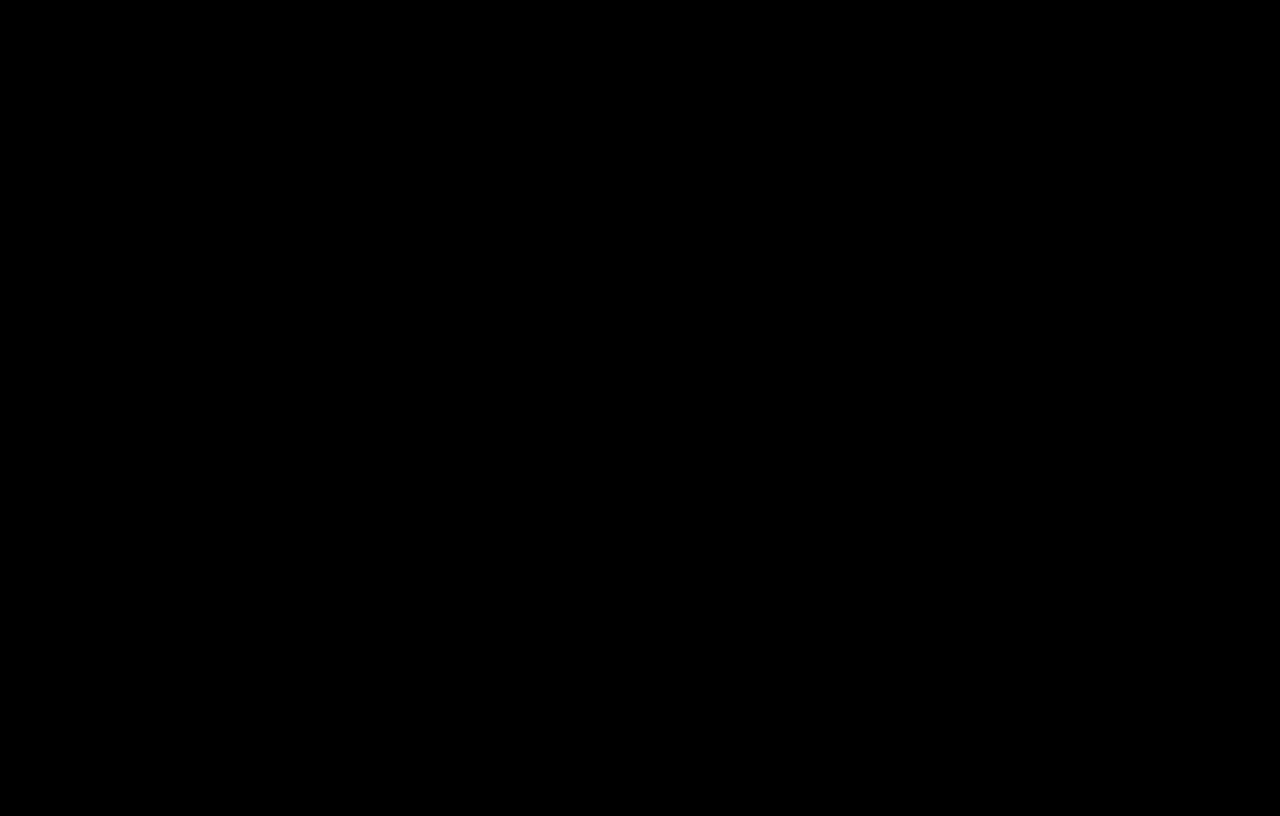
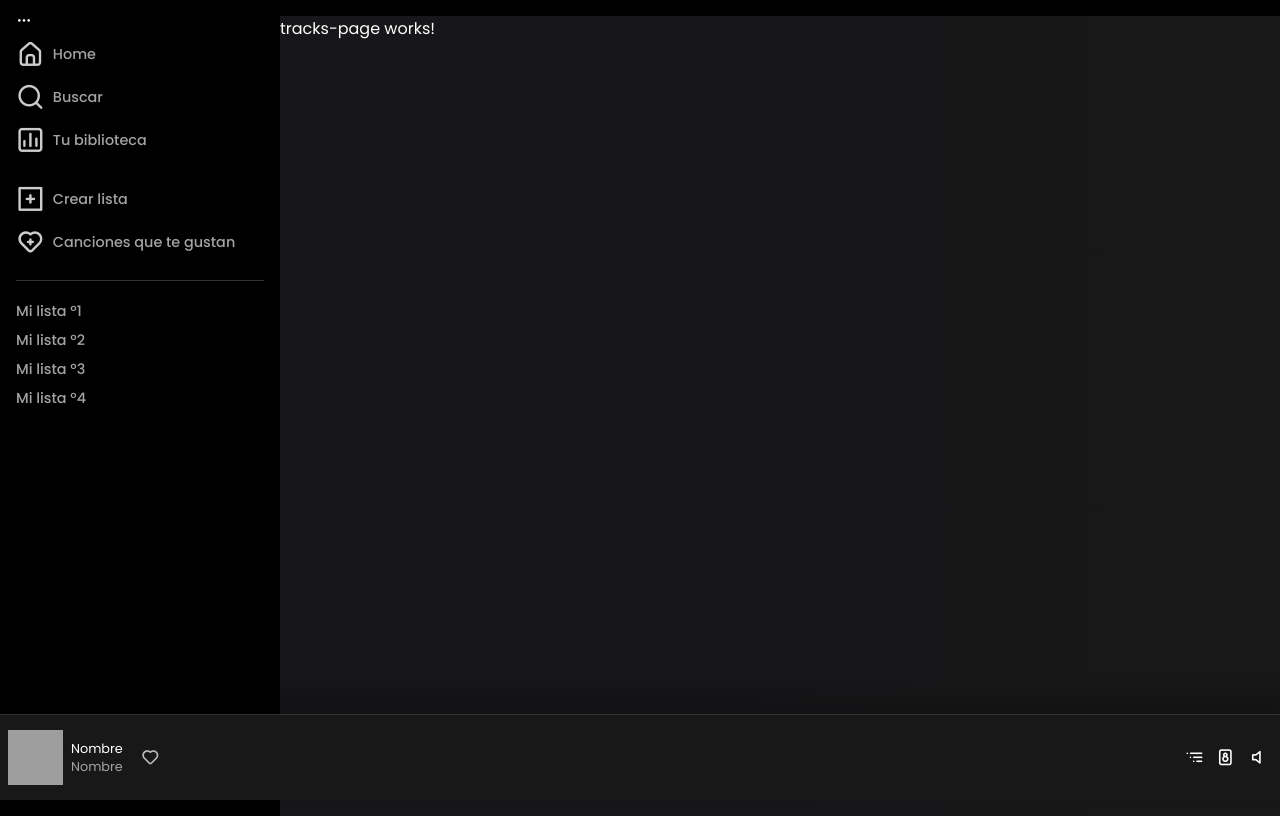
Before and after one commit to Jesus-Rojas/angular-spotify-leifer, an Angular app: page /tracks in a window 1280 px wide. Before the commit this address led to /. Built offline with nearby package versions, Linux system fonts and the light colour scheme; grey boxes are pictures that could not be loaded.

Commit message:
layout media player

```diff
--- a/src/app/app-routing.module.ts
+++ b/src/app/app-routing.module.ts
@@ -9,7 +9,7 @@ const routes: Routes = [
   },
   {
     path: '', //TODO (Private) 🔴🔴
-    // component: HomePageComponent,
+    component: HomePageComponent,
     loadChildren: () => import(`./modules/home/home.module`).then(m => m.HomeModule),
     // canActivate: [SessionGuard]
   }
--- a/src/app/modules/auth/auth-routing.module.ts
+++ b/src/app/modules/auth/auth-routing.module.ts
@@ -1,7 +1,17 @@
 import { NgModule } from '@angular/core';
 import { RouterModule, Routes } from '@angular/router';
+import { LoginPageComponent } from './pages/login-page/login-page.component';
 
-const routes: Routes = [];
+const routes: Routes = [
+  {
+    path: 'login',//TODO http://localhost:4200/auth/login
+    component: LoginPageComponent
+  },
+  {
+    path: '**',
+    redirectTo: '/auth/login'
+  }
+];
 
 @NgModule({
   imports: [RouterModule.forChild(routes)],
--- a/src/app/modules/favorites/favorites-routing.module.ts
+++ b/src/app/modules/favorites/favorites-routing.module.ts
@@ -1,7 +1,13 @@
 import { NgModule } from '@angular/core';
 import { RouterModule, Routes } from '@angular/router';
+import { FavoritesPageComponent } from './pages/favorites-page/favorites-page.component';
 
-const routes: Routes = [];
+const routes: Routes = [
+  {
+    path: '',
+    component: FavoritesPageComponent
+  }
+];
 
 @NgModule({
   imports: [RouterModule.forChild(routes)],
--- a/src/app/modules/history/history-routing.module.ts
+++ b/src/app/modules/history/history-routing.module.ts
@@ -1,7 +1,13 @@
 import { NgModule } from '@angular/core';
 import { RouterModule, Routes } from '@angular/router';
+import { HistoryPageComponent } from './pages/history-page/history-page.component';
 
-const routes: Routes = [];
+const routes: Routes = [
+  {
+    path: '',
+    component: HistoryPageComponent
+  }
+];
 
 @NgModule({
   imports: [RouterModule.forChild(routes)],
--- a/src/app/modules/home/home-routing.module.ts
+++ b/src/app/modules/home/home-routing.module.ts
@@ -1,11 +1,22 @@
 import { NgModule } from '@angular/core';
 import { RouterModule, Routes } from '@angular/router';
-import { HomePageComponent } from './pages/home-page/home-page.component';
 
 const routes: Routes = [
   {
-    path: '',
-    component: HomePageComponent
+    path: 'tracks',
+    loadChildren: () => import('@modules/tracks/tracks.module').then(m => m.TracksModule)
+  },
+  {
+    path: 'favorites',
+    loadChildren: () => import('@modules/favorites/favorites.module').then(m => m.FavoritesModule)
+  },
+  {
+    path: 'history',
+    loadChildren: () => import('@modules/history/history.module').then(m => m.HistoryModule)
+  },
+  {
+    path: '**',//TODO 404 cuando no existe la ruta
+    redirectTo: '/tracks'
   }
 ];
 
--- a/src/app/modules/tracks/pages/tracks-page/tracks-page.component.css
+++ b/src/app/modules/tracks/pages/tracks-page/tracks-page.component.css
@@ -0,0 +1,3 @@
+.tracks-page {
+  padding: 1rem;
+}
--- a/src/app/modules/tracks/tracks-routing.module.ts
+++ b/src/app/modules/tracks/tracks-routing.module.ts
@@ -1,7 +1,13 @@
 import { NgModule } from '@angular/core';
 import { RouterModule, Routes } from '@angular/router';
+import { TracksPageComponent } from './pages/tracks-page/tracks-page.component';
 
-const routes: Routes = [];
+const routes: Routes = [
+  {
+    path: '',
+    component: TracksPageComponent
+  }
+];
 
 @NgModule({
   imports: [RouterModule.forChild(routes)],
--- a/src/app/shared/components/media-player/media-player.component.css
+++ b/src/app/shared/components/media-player/media-player.component.css
@@ -0,0 +1,154 @@
+.media-player {
+  background-color: var(--color-5);
+  position: fixed;
+  bottom: 0;
+  width: 100%;
+  z-index: 2;
+  height: 85px;
+  border-top: solid 1px var(--color-2);
+  box-shadow: 0px -15px 15px 7px #0000002e;
+}
+
+.media-player .media-player--wrapper {
+  position: relative;
+  display: flex;
+  justify-content: space-between;
+  height: 100%;
+  padding: 0;
+}
+
+.media-player .media-player--wrapper .player-center {
+  display: flex;
+  align-content: center;
+  align-items: center;
+}
+
+.media-player--wrapper .artist {
+  width: 25%;
+  padding: 0 .5rem;
+}
+
+.media-player--wrapper .player-audio {
+  width: 25%;
+  padding: 0 .5rem;
+}
+
+.media-player--wrapper .player-controls {
+  width: 50%;
+  padding: 0 .5rem;
+  position: relative;
+}
+
+.media-player--wrapper .artist .artist-inside {
+  display: flex;
+  gap: .5rem
+}
+
+.media-player--wrapper .artist .track-like {
+  display: flex;
+  flex-direction: column;
+  align-self: center;
+  padding: 0 .25rem;
+}
+
+.media-player--wrapper .artist .track-like .btn-like {
+  border: 0;
+  background-color: transparent;
+  color: var(--color-4);
+  font-size: var(--font-size-2);
+  opacity: .7;
+}
+
+.media-player--wrapper .artist .artist-inside .track-info {
+  display: flex;
+  flex-direction: column;
+  align-self: center;
+}
+
+.media-player--wrapper .artist .artist-inside .track-title {
+  margin: 0;
+  font-weight: 400;
+  font-size: .8rem;
+}
+
+.media-player--wrapper .artist .artist-inside .sub-title {
+  margin: 0;
+  font-weight: 300;
+  font-size: 80%;
+  opacity: .6;
+}
+
+.media-player--wrapper .artist .artist-inside .cover {
+  width: 55px;
+  height: 55px;
+  object-fit: cover;
+}
+
+.media-player--wrapper .player-controls-inside {
+  display: flex;
+  justify-content: center;
+  align-self: center;
+  flex-direction: column;
+  width: 100%;
+  position: relative;
+}
+
+.media-player--wrapper .player-controls-inside .buttons-media {
+  display: flex;
+  justify-content: center;
+  align-self: center;
+  gap: .5rem
+}
+
+.media-player--wrapper .player-controls-inside .buttons-media .btn {
+  background-color: transparent;
+  border: 0;
+  color: var(--color-4);
+  opacity: .7;
+  font-size: 1.65rem
+}
+
+.media-player--wrapper .player-controls-inside .buttons-media .play {
+  font-size: 2.35rem;
+}
+
+.media-player--wrapper .player-controls-inside .media-linetime {
+  display: flex;
+  justify-content: space-between;
+  font-size: 70%;
+  padding: 0;
+}
+
+.media-player--wrapper .player-controls-inside .media-linetime .time {
+  padding: .5rem 0;
+}
+
+.media-player--wrapper .player-controls-inside .media-linetime .time-progress {
+  background-color: var(--color-2);
+  height: 2px;
+  width: 100%;
+  left: 0;
+  position: absolute;
+  cursor: pointer;
+}
+
+.media-player--wrapper .player-controls-inside .media-linetime .time-progress-live {
+  background-color: var(--color-4);
+  width: 0%;
+  height: 2px;
+  transition: all ease var(--animation-1);
+  position: absolute;
+}
+
+.media-player--wrapper .player-audio-inside {
+  display: flex;
+  justify-content: flex-end;
+  width: 100%;
+}
+
+.media-player--wrapper .player-audio-inside .btn-media {
+  background-color: transparent;
+  border: 0;
+  color: var(--color-4);
+  font-size: var(--font-size-2);
+}
--- a/src/app/shared/components/media-player/media-player.component.html
+++ b/src/app/shared/components/media-player/media-player.component.html
@@ -1 +1,76 @@
-<p>media-player works!</p>
+<div class="media-player">
+  <div class="media-player--wrapper ">
+    <!--Zona del artista-->
+    <div class="artist player-center">
+      <ng-container *ngTemplateOutlet="artistZone"></ng-container>
+    </div>
+    <!--Zona del reproductor-->
+    <div class="player-controls player-center">
+      <ng-container *ngTemplateOutlet="playerZone"></ng-container>
+    </div>
+    <!--Zona del controles adicionales-->
+    <div class="player-audio player-center">
+      <ng-container *ngTemplateOutlet="playerAudio"></ng-container>
+    </div>
+  </div>
+</div>
+
+<!-- ZONE TEMPLATES -->
+
+<ng-template #artistZone>
+  <div class="artist-inside" *ngIf="true">
+    <img [src]="'https://www.ngenespanol.com/wp-content/uploads/2018/08/La-primera-imagen-de-la-historia.jpg'" alt="" class="cover">
+    <div class="track-info">
+      <h3 class="track-title">Nombre</h3>
+      <h5 class="track-title sub-title">Nombre</h5>
+    </div>
+    <div class="track-like">
+      <button class="btn-like">
+        <i class="uil uil-heart"></i>
+      </button>
+    </div>
+  </div>
+</ng-template>
+
+<ng-template #playerZone>
+  <!-- <div class="player-controls-inside">
+    <div class="buttons-media">
+      <button class="arrow btn">
+        <i class="uil uil-previous"></i>
+      </button>
+      <button (click)="multimediaService.togglePlayer()" class="play btn">
+        <i [ngClass]="{
+                  'uil-play-circle':state === 'paused',
+                  'uil-pause-circle':state !== 'paused'
+              }" class="uil "></i>
+
+      </button>
+      <button class="arrow btn">
+        <i class="uil uil-step-forward"></i>
+      </button>
+    </div>
+    <div class="media-linetime">
+
+      <div class="time">{{multimediaService.timeElapsed$ | async}}</div>
+      <span #progressBar (click)="handlePosition($event)" class="time-progress">
+        <span class="time-progress-live" [style.width]="(multimediaService.playerPercentage$ | async)+'%'">
+        </span>
+      </span>
+      <div class="time">{{multimediaService.timeRemaining$ | async}}</div>
+    </div>
+  </div> -->
+</ng-template>
+
+<ng-template #playerAudio>
+  <div class="player-audio-inside">
+    <button class="btn-media">
+      <i class="uil uil-list-ui-alt"></i>
+    </button>
+    <button class="btn-media">
+      <i class="uil uil-boombox"></i>
+    </button>
+    <button class="btn-media">
+      <i class="uil uil-volume-off"></i>
+    </button>
+  </div>
+</ng-template>
```
